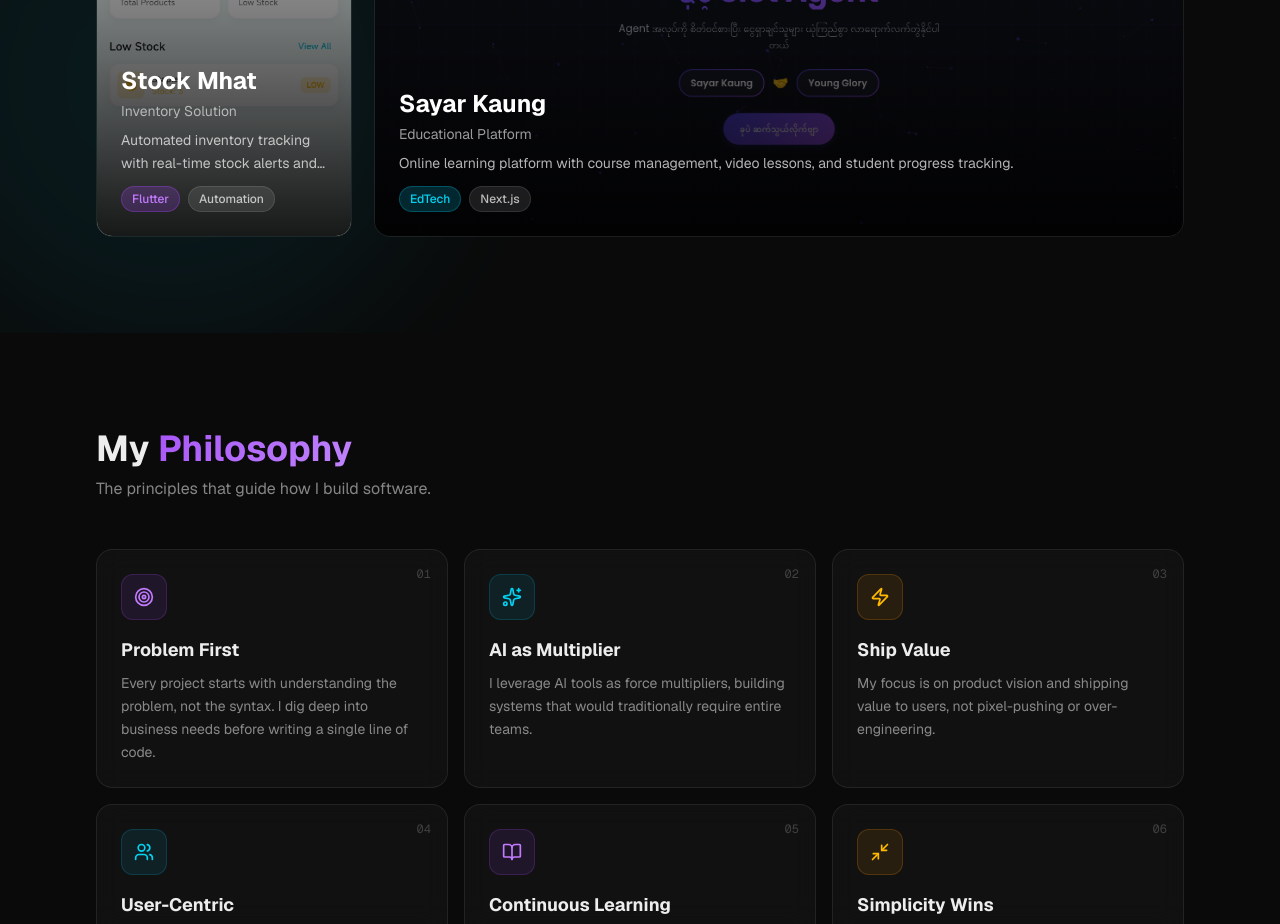
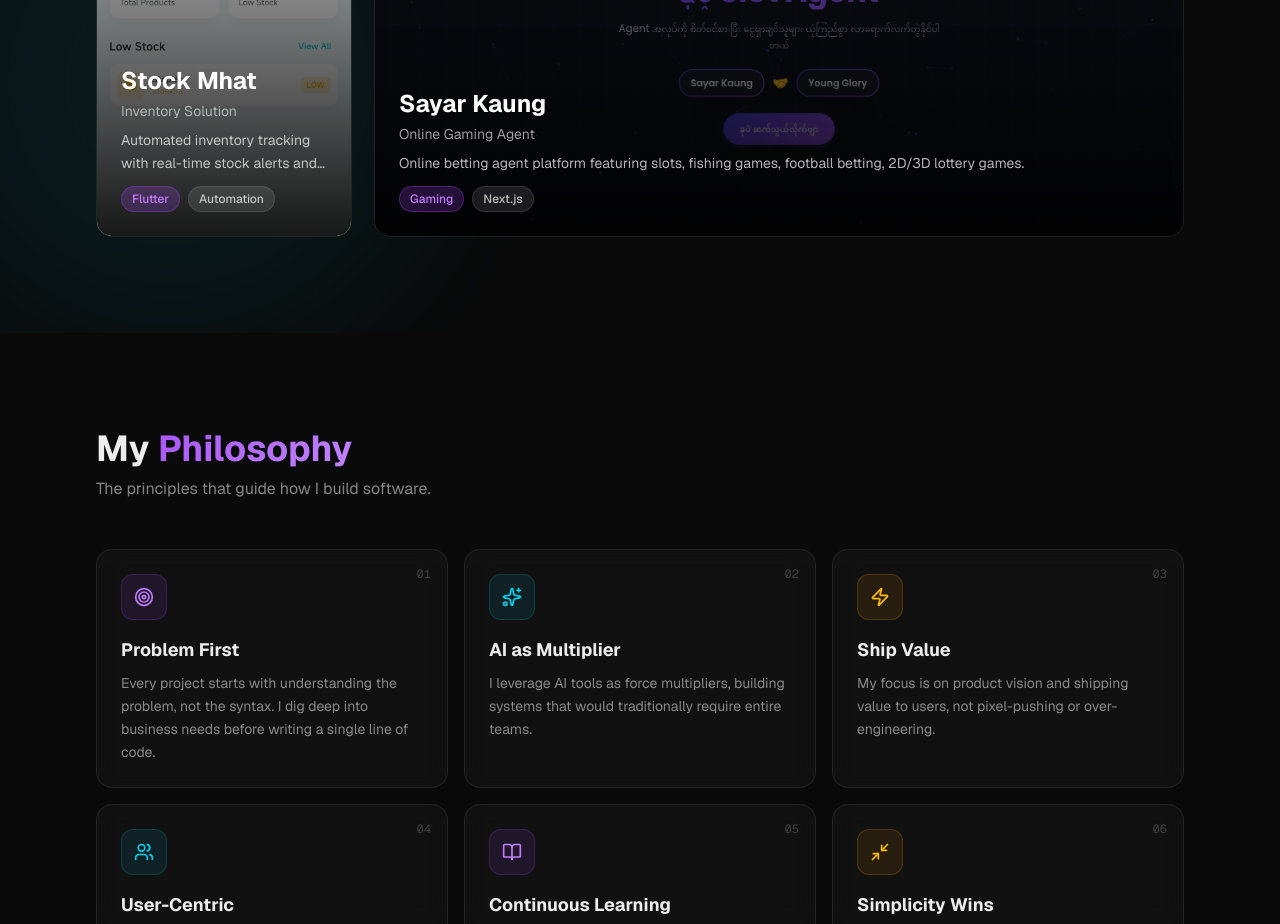
Before and after one commit to RyanWez/rw-portfolio, a Next.js app: page / in a window 1280 px wide. Shown: the part 1900-2824 px from the top of the page. Built offline with nearby package versions, Linux system fonts and the light colour scheme; no server answers.

Commit message:
Update Sayar Kaung project description

```diff
--- a/components/projects-carousel.tsx
+++ b/components/projects-carousel.tsx
@@ -57,10 +57,10 @@ const projects = {
     sayarKaung: {
         id: "sayar-kaung",
         title: "Sayar Kaung",
-        subtitle: "Educational Platform",
-        description: "Online learning platform with course management, video lessons, and student progress tracking.",
+        subtitle: "Online Gaming Agent",
+        description: "Online betting agent platform featuring slots, fishing games, football betting, 2D/3D lottery games.",
         badges: [
-            { label: "EdTech", variant: "cyan" as const },
+            { label: "Gaming", variant: "purple" as const },
             { label: "Next.js", variant: "default" as const },
         ],
         image: "/images/projects/sayar-kaung.png",
```
